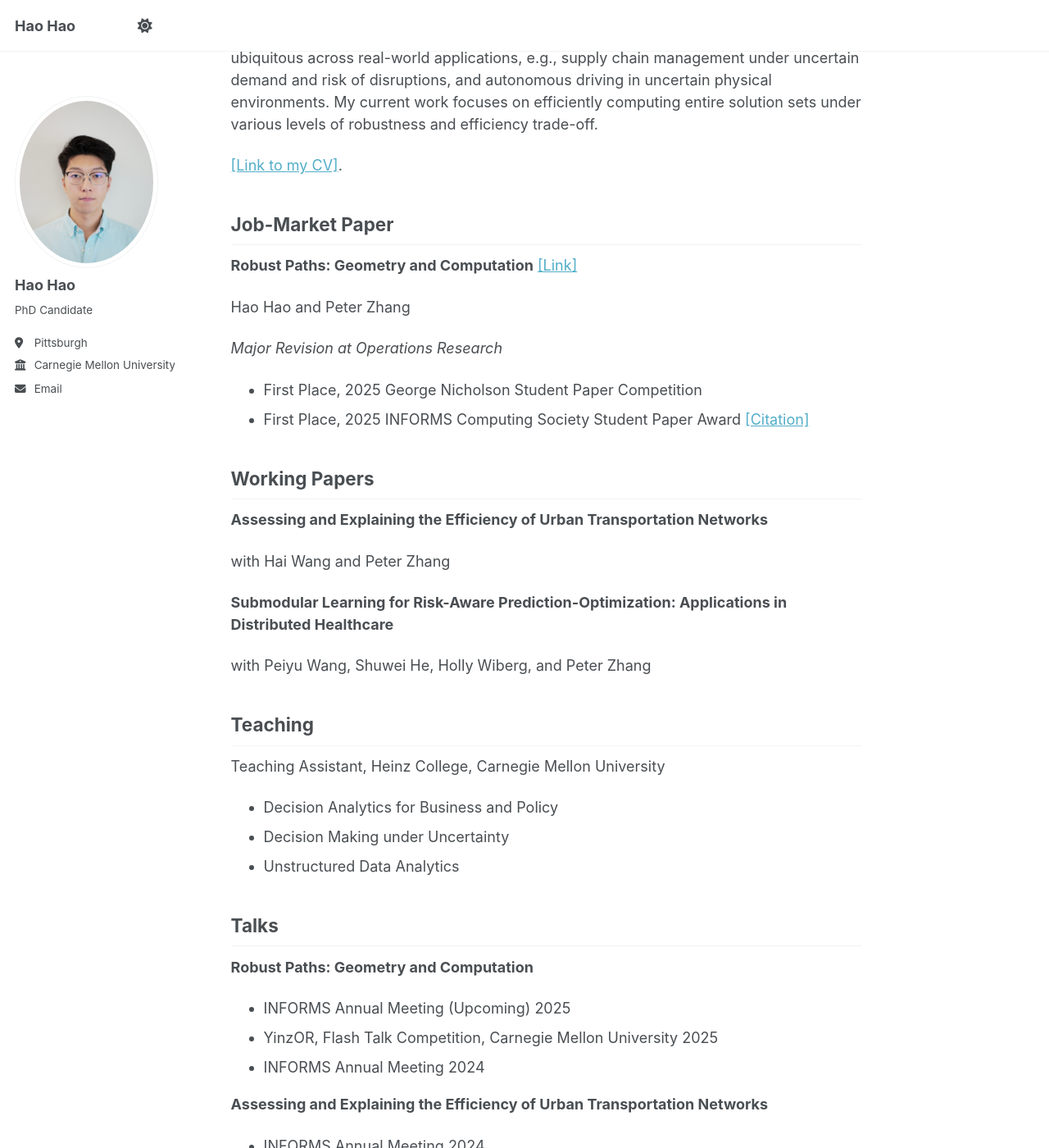
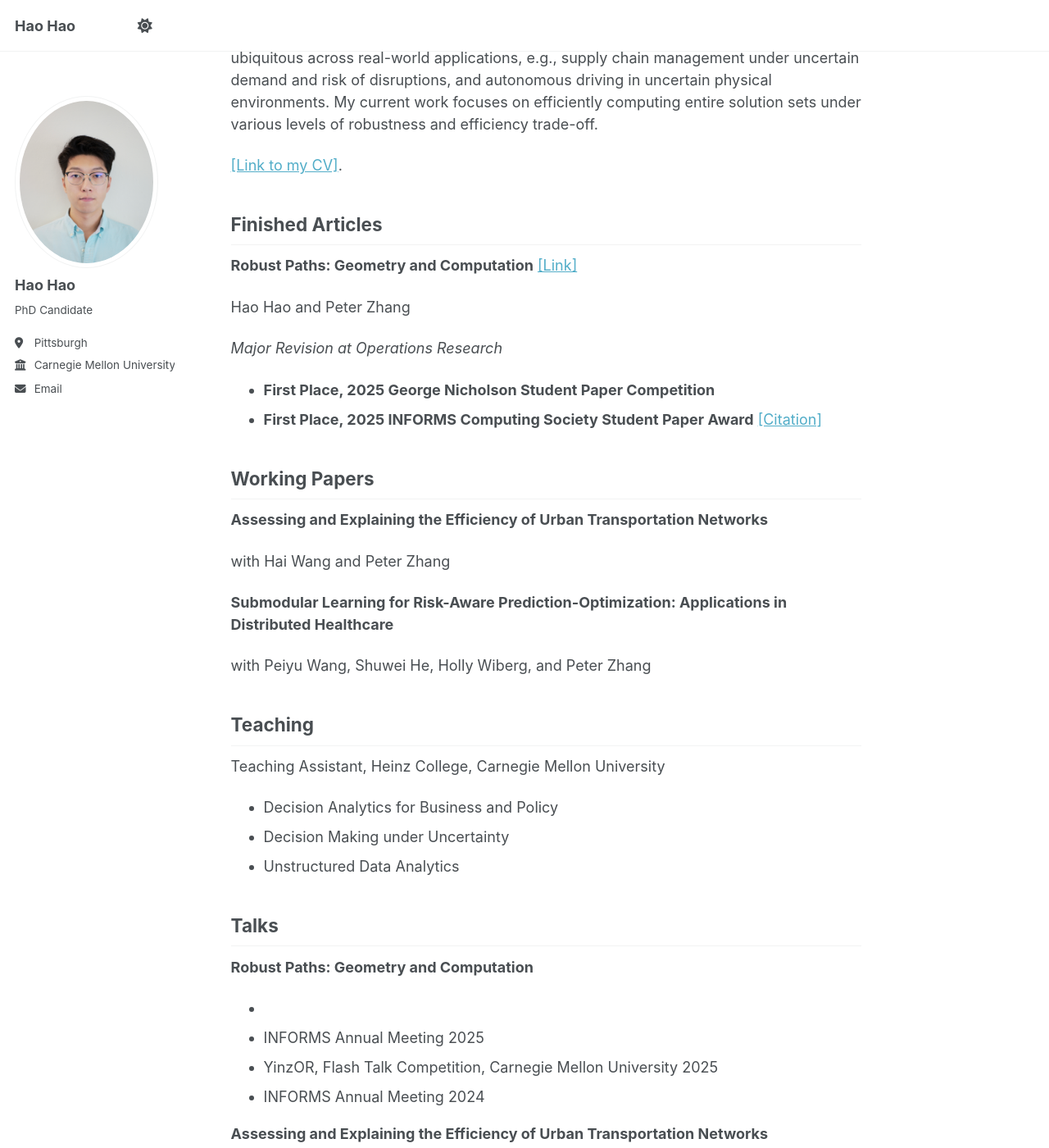
Before and after one commit to haohaocmu/haohaocmu.github.io, a Jekyll site: the page built from _pages/about.md, in a window 1280 px wide and 1400 px high, scrolled down 216 px. Shown: the whole window at 82% size. Built offline with Jekyll 4.4.1, drawn with Linux system fonts in a browser that asks for light colours; a script that is not in the unit is left out.

Commit message:
Update about.md

```diff
--- a/_pages/about.md
+++ b/_pages/about.md
@@ -14,7 +14,7 @@ I work on decision-making under uncertainty (i.e., optimization under uncertain
 [[Link to my CV]](https://haohaocmu.github.io/files/CV_HaoHao.pdf).
 
 
-## Job-Market Paper
+## Finished Articles
 
 **Robust Paths: Geometry and Computation** [[Link]](https://arxiv.org/pdf/2508.20039)
 
@@ -22,8 +22,8 @@ Hao Hao and Peter Zhang
 
 *Major Revision at Operations Research*
 
-- First Place, 2025 George Nicholson Student Paper Competition
-- First Place, 2025 INFORMS Computing Society Student Paper Award [[Citation]](https://connect.informs.org/discussion/congratulations-to-hao-hao-on-winning-the-2025-ics-student-paper-award-as-well-as-to-thomas-hbner-runner-up-yupeng-wu-and-matas-villagra-honorable-mentions-1)
+- **First Place, 2025 George Nicholson Student Paper Competition**
+- **First Place, 2025 INFORMS Computing Society Student Paper Award** [[Citation]](https://connect.informs.org/discussion/congratulations-to-hao-hao-on-winning-the-2025-ics-student-paper-award-as-well-as-to-thomas-hbner-runner-up-yupeng-wu-and-matas-villagra-honorable-mentions-1)
 
 ## Working Papers
 
@@ -45,7 +45,8 @@ Teaching Assistant, Heinz College, Carnegie Mellon University
 ## Talks
 
 **Robust Paths: Geometry and Computation**
- - INFORMS Annual Meeting (Upcoming) 2025
+ -
+ - INFORMS Annual Meeting 2025
  - YinzOR, Flash Talk Competition, Carnegie Mellon University 2025
  - INFORMS Annual Meeting 2024
 
```
